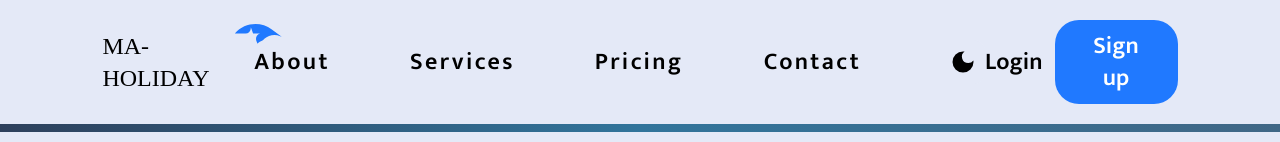
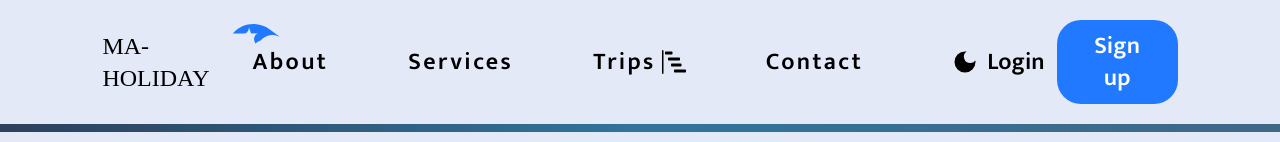
Before and after one commit to ZY1YOGI/tourist-travel, a Next.js app: page / in a window 1280 px wide. Shown: the top 142 px of the page. Built offline with nearby package versions, Linux system fonts and the light colour scheme; a web font is replaced by a local one.

Commit message:
fix our services & add list link Trips in Navbar

```diff
--- a/app/globals.css
+++ b/app/globals.css
@@ -6,6 +6,10 @@
 @tailwind components;
 @tailwind utilities;
 @import "aos/dist/aos.css";
+
+html {
+  @apply scroll-smooth;
+}
 
 ::-webkit-scrollbar {
   width: 10px;
--- a/components/header/Navbar.tsx
+++ b/components/header/Navbar.tsx
@@ -1,12 +1,12 @@
 "use client";
 
+import Link from 'next/link';
 import { useEffect, useRef } from 'react';
 import { FaBars } from 'react-icons/fa'
 import TagManager from 'react-gtm-module';
 import Aos from "aos";
 import { MdDarkMode } from 'react-icons/md'
-import Link from 'next/link';
-
+import { BsBarChartSteps } from 'react-icons/bs'
 export default function Navbar() {
   const switchMenu = useRef<HTMLUListElement>(null)
 
@@ -38,8 +38,16 @@ export default function Navbar() {
       </Link>
       <ul className="navigation" ref={switchMenu}>
         <li><Link href="/about-us">About</Link></li>
-        <li><a href="#">Services</a></li>
-        <li><a href="#">Pricing</a></li>
+        <li><a href="#services">Services</a></li>
+        <li className="relative group" id="nav-link-categories">
+          <button className="flex items-center">Trips <BsBarChartSteps className='ml-1.5' /></button>
+          <ul role="menu" className="group-hover:block z-50 text-center absolute hidden w-40 whitespace-nowrap space-y-5 top-8 left-[50%] max-md:left-[12%] border-4 border-x-white border-y-primary rounded-xl py-3 px-1 bg-body-light dark:bg-body-dark">
+            <li><Link className='block' href="/">@</Link></li>
+            <li><Link className='block' href="/">@ </Link></li>
+            <li><Link className='block' href="/">@</Link></li>
+            <li><Link className='block' href="/">@</Link></li>
+          </ul>
+        </li>
         <li><Link href="/contact-us">Contact</Link></li>
         <button className='btn-theme' role="switch" id="switch-theme" aria-checked="true" onClick={() => localStorage.getItem('theme') === 'light' ? (document.documentElement.className = 'dark', document.documentElement.setAttribute('data-theme', 'dark'), localStorage.setItem('theme', 'dark')) : (document.documentElement.className = 'light', document.documentElement.setAttribute('data-theme', 'light'), localStorage.setItem('theme', 'light'))}>
           <MdDarkMode size={28} />
--- a/components/ourExperience/ourExperience.tsx
+++ b/components/ourExperience/ourExperience.tsx
@@ -6,7 +6,7 @@ export default function ourExperience() {
   return (
     <div className="container flex flex-col items-center justify-between md:flex-row lg:-space-x-12">
 
-      <Image src={ourExperienceImg} alt="our experience" width={800} height={800} />
+      <Image src={ourExperienceImg} alt="our experience" width={800} height={800} className='md:w-[50%]'/>
 
 
       <div className="dark:text-white">
--- a/components/services/services.tsx
+++ b/components/services/services.tsx
@@ -5,7 +5,7 @@ import Link from 'next/link';
 
 export default function Services() {
   return (
-    <section className='mt-12 pb-60 bg-[url(/assets/bg/bg-1.jpg)] bg-center bg-cover space-y-12'>
+    <section className='mt-12 pb-60 bg-[url(/assets/bg/bg-1.jpg)] bg-center bg-cover space-y-12' id='services'>
       <h2 className='px-10 py-3 text-2xl font-bold rounded-br-full bg-body-light dark:bg-body-dark max-w-max text-primary' data-aos="fade-down-right" data-aos-duration="1000">WHAT WE SERVE</h2>
 
       <div className='container flex flex-col justify-between pl-8 mt-8 text-white md:flex-row'>
```
